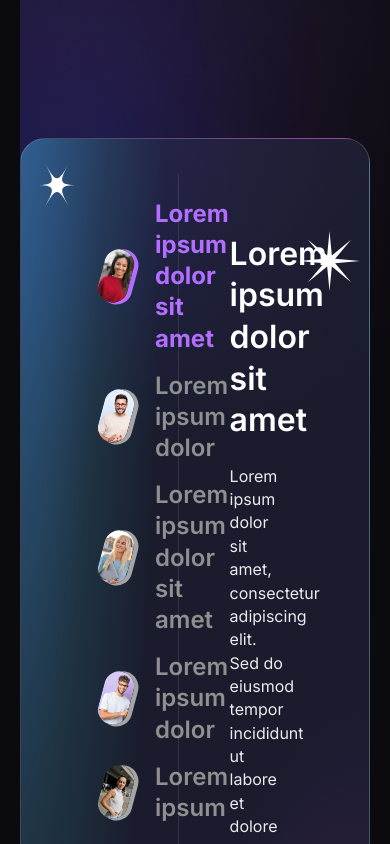
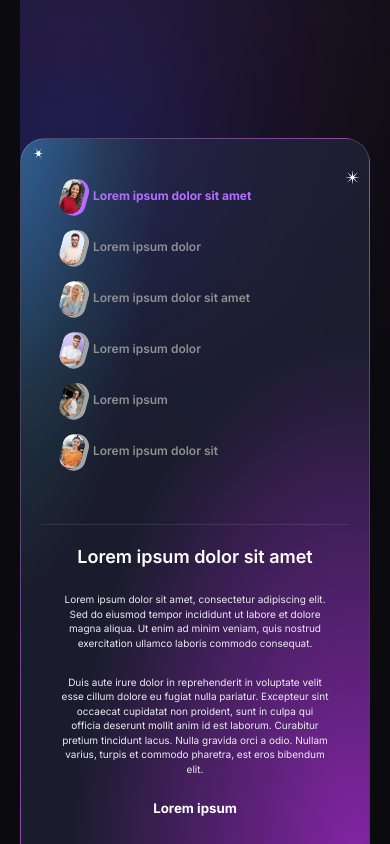
Before and after one commit to AlinesaSabo/test-task, a React (Vite) app: page / in a window 390 px wide. Shown: the part 6620-7464 px from the top of the page. Built offline with nearby package versions, Linux system fonts and the light colour scheme.

Commit message:
add media section people

```diff
--- a/src/components/SectionPeople/SectionPeople.module.css
+++ b/src/components/SectionPeople/SectionPeople.module.css
@@ -120,3 +120,155 @@
   bottom: 0%;
   right: 15%;
 }
+
+@media (max-width: 1280px) {
+  .container {
+    padding: 40px;
+  }
+
+  .sidebar {
+    padding: 40px;
+  }
+
+  .content {
+    padding: 40px;
+  }
+
+  .menuItem {
+    font-size: 20px;
+  }
+}
+
+/* ----- Планшеты 1024px ----- */
+@media (max-width: 1024px) {
+  .container {
+    flex-direction: column;
+    padding: 40px 30px;
+    align-items: center;
+    text-align: center;
+  }
+
+  .sidebar {
+    width: 50%;
+    padding: 20px;
+  }
+
+  .content {
+    width: 100%;
+    padding: 30px;
+    border-left: none;
+    border-top: 1px solid rgba(181, 181, 181, 0.15);
+  }
+
+  .menuItem {
+    font-size: 18px;
+  }
+
+  .avatar {
+    width: 28px;
+    height: 48px;
+  }
+
+  .LiteCoin {
+    bottom: 35%;
+    right: 0;
+  }
+
+  .Etherium {
+    bottom: 10%;
+    left: 20%;
+  }
+}
+
+/* ----- Мобильные 768px ----- */
+@media (max-width: 768px) {
+  .container {
+    padding: 30px;
+  }
+
+  .menuItem {
+    font-size: 18px;
+    gap: 10px;
+  }
+
+  .content h3 {
+    font-size: 28px;
+  }
+
+  .content p {
+    font-size: 14px;
+  }
+
+  .sidebar {
+    width: 100%;
+    padding: 15px;
+  }
+
+  .avatar {
+    width: 25px;
+    height: 40px;
+  }
+
+  .star1,
+  .star2 {
+    width: 20px;
+    height: 20px;
+  }
+
+  .Etherium {
+    bottom: 10%;
+    left: 25%;
+  }
+
+  .LiteCoin {
+    bottom: 5%;
+    right: 0;
+  }
+}
+
+/* ----- Смартфоны 480px ----- */
+@media (max-width: 480px) {
+  .container {
+    padding: 20px;
+  }
+
+  .sidebar {
+    padding: 20px;
+  }
+
+  .content {
+    padding: 20px;
+  }
+
+  .menuItem {
+    font-size: 12px;
+    gap: 10px;
+  }
+
+  .content h3 {
+    font-size: 18px;
+  }
+
+  .content p {
+    font-size: 10px;
+  }
+
+  .avatar {
+    width: 22px;
+    height: 35px;
+  }
+
+  .star1,
+  .star2 {
+    width: 15px;
+    height: 15px;
+  }
+
+  .Etherium {
+    display: none;
+  }
+
+  .LiteCoin {
+    display: none;
+  }
+}
```
